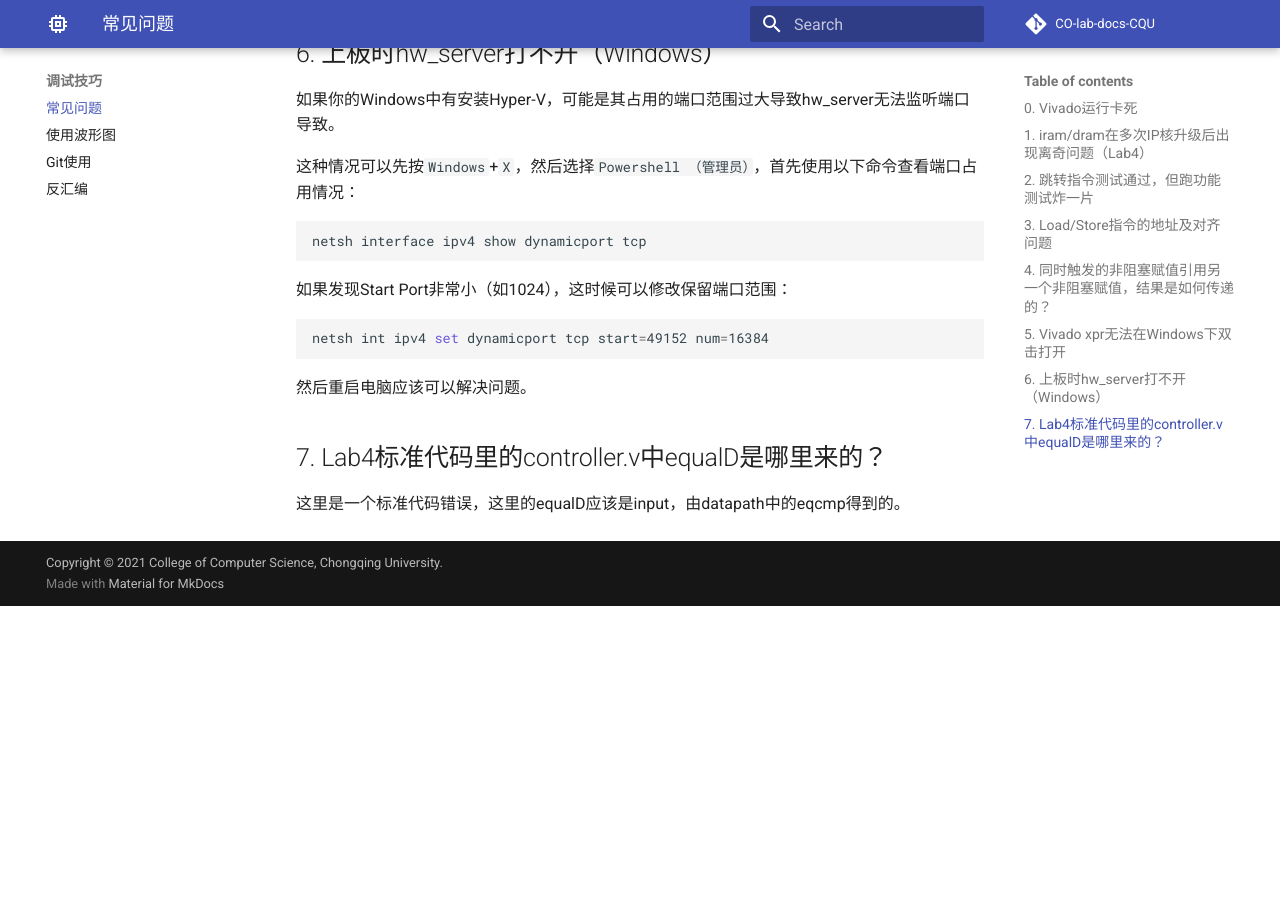
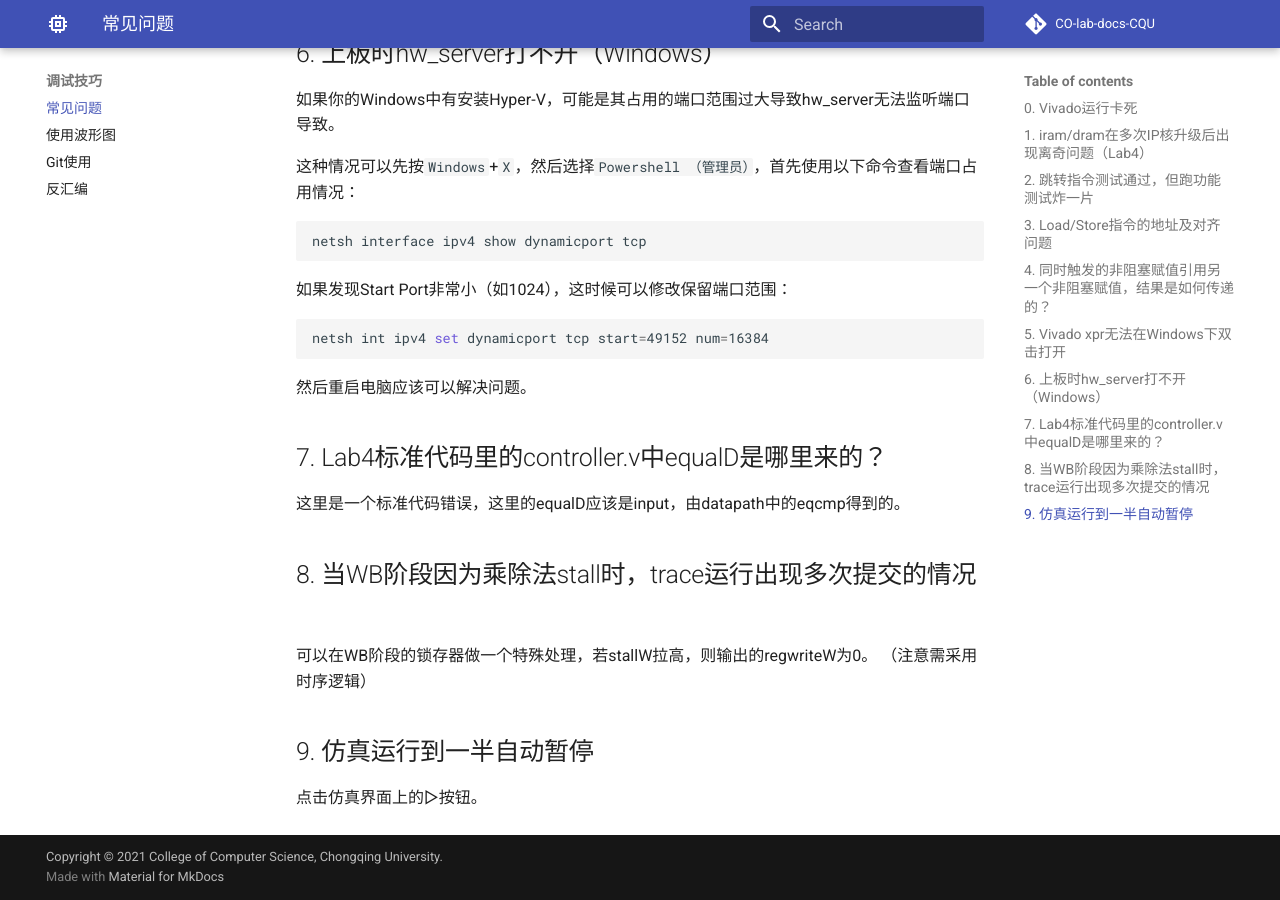
Before and after one commit to CQU-CS-LABs/CO-lab-docs-CQU, an MkDocs documentation site: the page built from docs/tips/common.md, in a window 1280 px wide and 900 px high, scrolled down 5112 px. Built offline with MkDocs 1.6.1 and Material for MkDocs 9.7.7, drawn with Linux system fonts in a browser that asks for light colours; comment, search, counter and statistics services are not loaded; before the commit the page ends 5718 px from its top, so only the background shows below that.

Commit message:
add 2 common problems

```diff
--- a/docs/tips/common.md
+++ b/docs/tips/common.md
@@ -155,3 +155,12 @@ netsh int ipv4 set dynamicport tcp start=49152 num=16384
 ## 7. Lab4标准代码里的controller.v中equalD是哪里来的？
 
 这里是一个标准代码错误，这里的equalD应该是input，由datapath中的eqcmp得到的。
+
+## 8. 当WB阶段因为乘除法stall时，trace运行出现多次提交的情况
+
+可以在WB阶段的锁存器做一个特殊处理，若stallW拉高，则输出的regwriteW为0。
+（注意需采用时序逻辑）
+
+## 9. 仿真运行到一半自动暂停
+
+点击仿真界面上的▷按钮。
```
